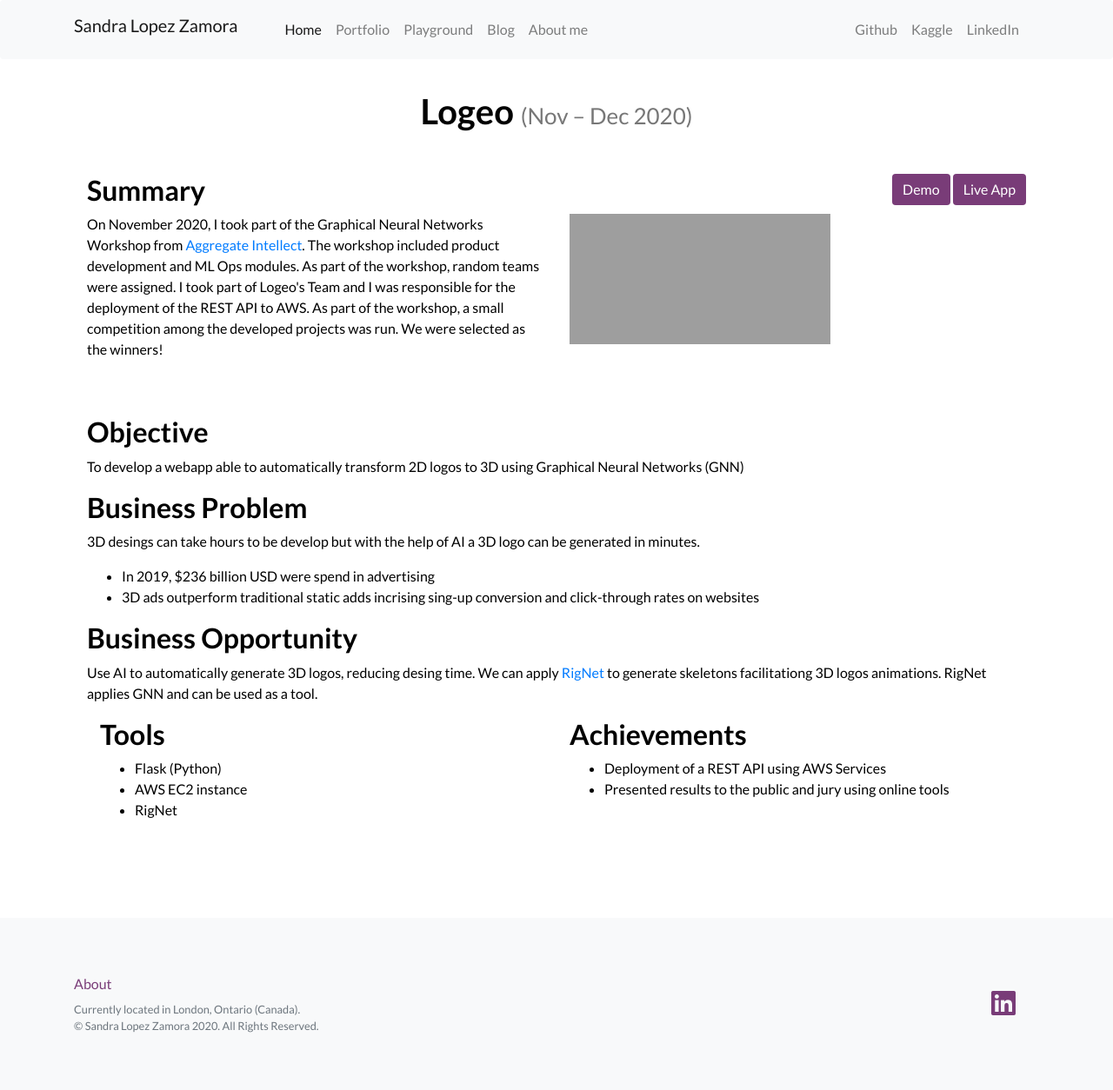
After one commit to smlopezza/portfolioWebsite, a Flask app: page /portfolio_Logeo in a window 1280 px wide. The commit adds this page. Shown: the whole page at 87% size. Run offline with Flask 2, Linux system fonts and the light colour scheme; some libraries are stand-ins or nearby versions; grey boxes are pictures that could not be loaded.

Commit message:
Summaries were updated. Typos were corrected. Logeo project was added

```diff
--- a/app/routes.py
+++ b/app/routes.py
@@ -46,6 +46,10 @@
 def portfolio_RecruitApp():
     return render_template("portfolio_RecruitApp.html")
 
+@app.route('/portfolio_Logeo')
+def portfolio_Logeo():
+    return render_template("portfolio_Logeo.html")
+
 
 @app.route('/portfolioFile/<pdf_id>', methods=['GET', 'POST'])
 def portfolioFile(pdf_id):
--- /dev/null
+++ b/app/templates/portfolio_Logeo.html
@@ -0,0 +1,87 @@
+{% extends "base.html" %}
+
+{% block app_content %}
+
+<div class="container">
+  <div class="col-lg-12 mb-5">
+    <h1 class="mt-5 mb-5" style='text-align: center;'> Logeo <small>(Nov – Dec 2020)</small> </h1>
+    <div style="float: right">
+      <a href="https://www.youtube.com/watch?v=Sot3nrTvoiE&t=2s" class="btn btn-primary" target="_blank"> Demo </a>
+      <a href="https://www.logeo.co/" class="btn btn-primary" target="_blank"> Live App</a>
+    </div>
+
+    <h2> Summary </h2>
+
+    <div class="row mb-5">
+
+      <div class="col-lg-6 col-sm-6">
+        <p> On November 2020, I took part of the Graphical Neural Networks Workshop from <a href="https://ai.science/">Aggregate Intellect</a>.
+          The workshop included product development and ML Ops modules. As part of the workshop, random teams were assigned.
+          I took part of Logeo's Team and I was responsible for the deployment of the REST API to AWS.
+          As part of the workshop, a small competition among the developed projects was run. We were selected as the winners!
+        </p>
+      </div>
+
+      <div class="col-lg-6 col-sm-12">
+        <iframe class="embed-responsive-item" src="https://www.youtube.com/embed/Sot3nrTvoiE" frameborder="0" allow="accelerometer; autoplay; clipboard-write; encrypted-media; gyroscope; picture-in-picture" allowfullscreen></iframe>
+      </div>
+
+    </div>
+
+      <!-- <iframe width="560" height="315" src="https://www.youtube.com/embed/Sot3nrTvoiE" frameborder="0" allow="accelerometer; autoplay; clipboard-write; encrypted-media; gyroscope; picture-in-picture" allowfullscreen></iframe> -->
+
+
+    <h2> Objective </h2>
+    <p> To develop a webapp able to automatically transform 2D logos to 3D using Graphical Neural Networks (GNN)  </p>
+
+    <h2> Business Problem </h2>
+    <p >
+      3D desings can take hours to be develop but with the help of AI a 3D logo can be generated in minutes.
+      <ul>
+        <li> In 2019, $236 billion USD were spend in advertising </li>
+        <li> 3D ads outperform traditional static adds incrising sing-up conversion and click-through rates on websites </li>
+      </ul>
+
+    </p>
+
+    <h2> Business Opportunity </h2>
+    <p>
+      Use AI to automatically generate 3D logos, reducing desing time. We can apply <a href="https://zhan-xu.github.io/rig-net/">RigNet</a> to generate skeletons facilitationg 3D logos animations.
+      RigNet applies GNN and can be used as a tool.  </p>
+
+
+
+
+    <div class="col-lg-6 mb-5">
+      <h2> Tools </h2>
+      <ul>
+        <li> Flask (Python) </li>
+        <li> AWS EC2 instance</li>
+        <li> RigNet </li>
+
+      </ul>
+    </div>
+
+
+
+    <div class="col-lg-6 mb-5">
+      <h2>Achievements</h2>
+      <ul>
+        <li> Deployment of a REST API using AWS Services </li>
+        <li> Presented results to the public and jury using online tools </li>
+
+      </ul>
+    </div>
+
+
+  </div>
+
+</div>
+
+
+
+
+
+
+
+{% endblock %}
```
Also changed, not shown: app/templates/portfolio.html (+20 -4 lines), app/templates/portfolio_PhDThesis.html (+16 -1 lines), app/templates/portfolio_RecruitApp.html (+19 -1 lines), app/templates/portfolio_Smartsito.html (+17 -1 lines), app/templates/portfolio_Upskilling.html (+21 -2 lines), app/static/images/ThesisWriting.jpg (added), app/static/images/card8.png (added).
